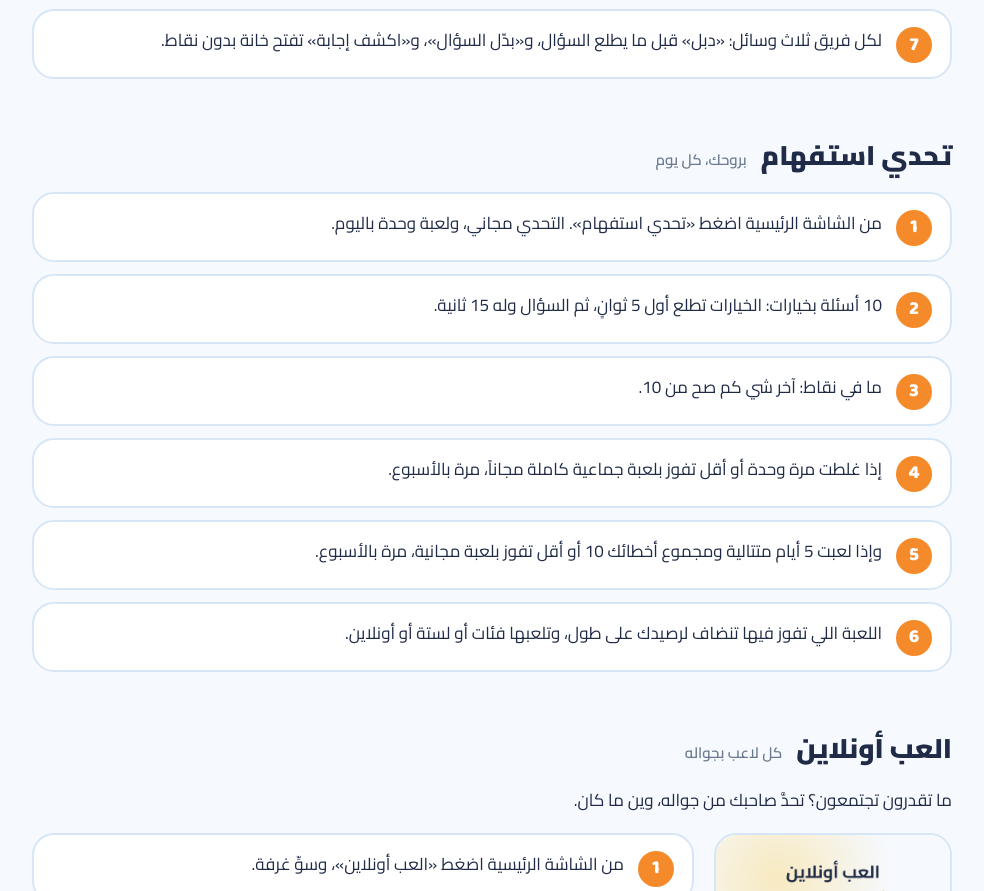
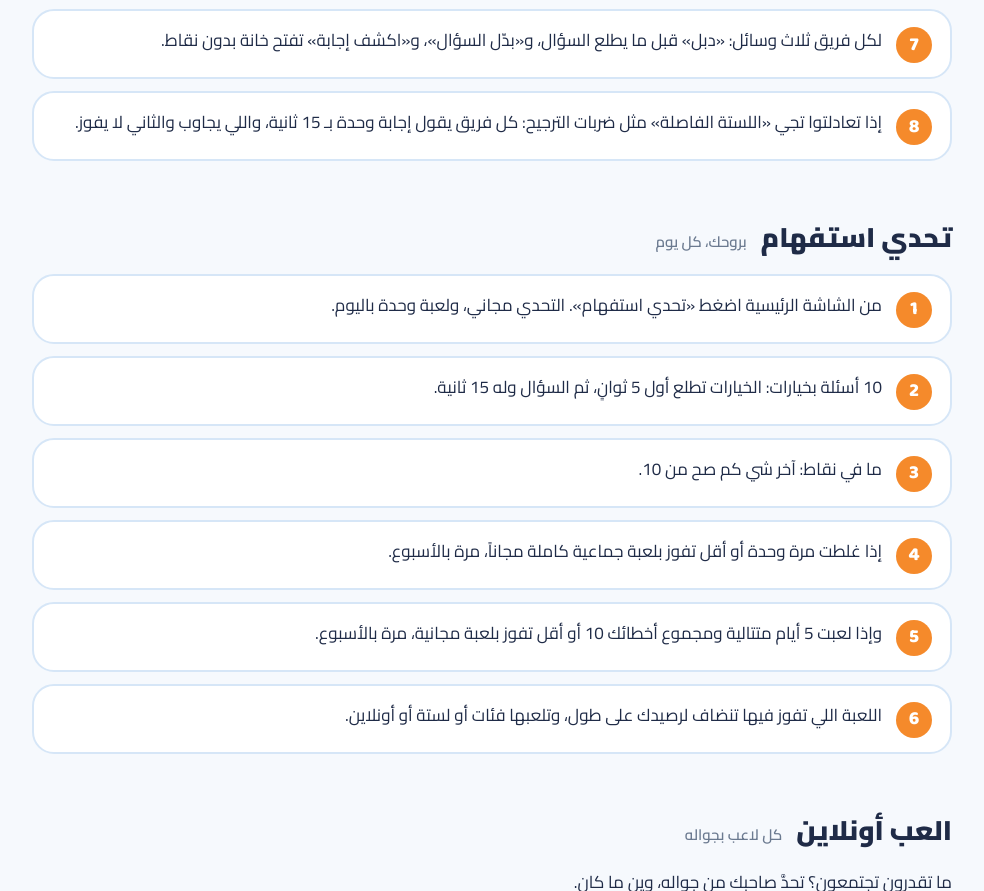
Before and after one commit to estifham/estifham.github.io, a plain HTML site: page home.html in a window 1280 px wide. Shown: the part 2334-3225 px from the top of the page, without its empty margins (148-1132 px from the left). Drawn offline with Linux system fonts and the light colour scheme.

Commit message:
Rules of «اللستة الفاصلة» in the list game
Co-Authored-By: Claude Opus 5.5 <noreply@anthropic.com>

```diff
--- a/home.html
+++ b/home.html
@@ -60,6 +60,7 @@
     <li>الخانات الباقية للفريق الثاني: 30 ثانية.</li>
     <li>كل خانة 40 نقطة، وبعد آخر لستة يفوز الفريق صاحب النقاط الأعلى.</li>
     <li>لكل فريق ثلاث وسائل: «دبل» قبل ما يطلع السؤال، و«بدّل السؤال»، و«اكشف إجابة» تفتح خانة بدون نقاط.</li>
+    <li>إذا تعادلتوا تجي «اللستة الفاصلة» مثل ضربات الترجيح: كل فريق يقول إجابة وحدة بـ 15 ثانية، واللي يجاوب والثاني لا يفوز.</li>
   </ol>
 
   <h2 id="solo">تحدي استفهام <small>بروحك، كل يوم</small></h2>
```
Also changed, not shown: index.html (+1 -0 lines).
